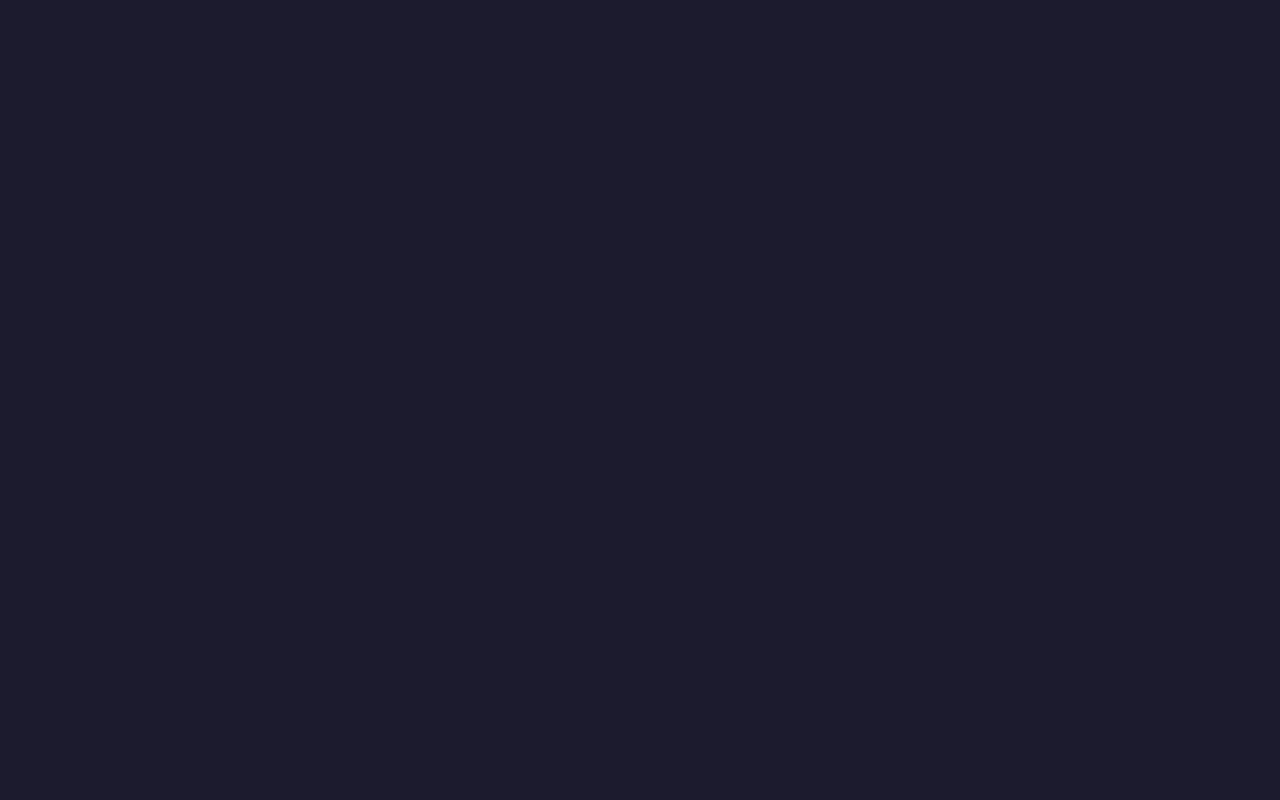
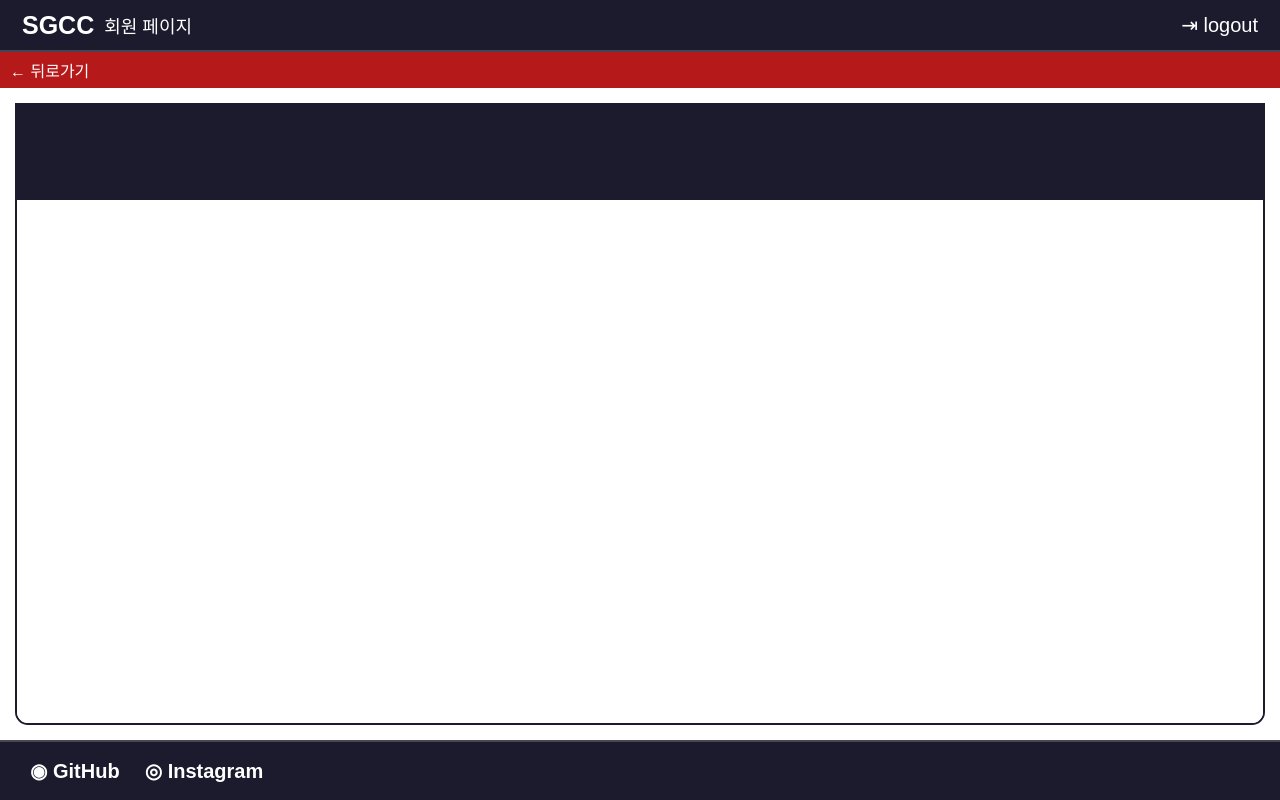
Before and after one commit to official-sgcc/sgcc-webpd, a React (Vite) app: page /project in a window 1280 px wide. Before the commit this address had no page. Built offline with nearby package versions, Linux system fonts and the light colour scheme.

Commit message:
웹사이트 페이지 추가

```diff
--- a/src/App.tsx
+++ b/src/App.tsx
@@ -7,6 +7,8 @@ import viteLogo from './assets/vite.svg'
 import LoginPage from './pages/LoginPage.jsx'
 import AdminPage from './pages/AdminPage/AdminPage.jsx'
 import MemberPage from './pages/MemberPage.tsx'
+import ProjectPage from "./pages/ProjectPage/ProjectPage.jsx";
+
 
 function App() {
   const [count, setCount] = useState(0)
@@ -22,6 +24,8 @@ function App() {
 
         {/* 로그인 페이지 */}
         <Route path="/login" element={<LoginPage />} />
+
+        <Route path="/project" element={<ProjectPage />} />
       </Routes>
     </BrowserRouter>
   )
--- a/src/pages/MemberPage.tsx
+++ b/src/pages/MemberPage.tsx
@@ -336,7 +336,7 @@ function App() {
                 type="button"
                 className="project-card"
                 key={index}
-                onClick={() => setSelectedProject(project)}
+                onClick={() => navigate("/project")}
               >
                 <div className="project-title">
                   {project.title}
--- /dev/null
+++ b/src/pages/ProjectPage/ProjectPage.css
@@ -0,0 +1,273 @@
+
+/* =========================
+   기본 설정
+========================= */
+
+* {
+  margin: 0;
+  padding: 0;
+  box-sizing: border-box;
+}
+
+html,
+body,
+#root {
+  width: 100%;
+  height: 100%;
+  min-height: 100%;
+}
+
+body {
+  font-family: Arial, "Noto Sans KR", sans-serif;
+  background: #1c1b2e;
+  color: #fff;
+}
+
+button {
+  font-family: inherit;
+  cursor: pointer;
+  border: none;
+}
+
+/* =========================
+   전체 페이지
+========================= */
+
+.project-page {
+  display: flex;
+  flex-direction: column;
+  width: 100%;
+  height: 100vh;
+  min-height: 0;
+  overflow: hidden;
+  background: #fff;
+}
+
+/* =========================
+   상단 헤더
+   MemberPage와 동일한 높이
+========================= */
+
+.project-header {
+  display: flex;
+  justify-content: space-between;
+  align-items: center;
+
+  width: 100%;
+  height: 52px;
+  min-height: 52px;
+  flex-shrink: 0;
+
+  padding: 0 22px;
+
+  background: #1c1b2e;
+  border-bottom: 2px solid #464555;
+}
+
+.project-header-title {
+  display: flex;
+  align-items: center;
+  gap: 10px;
+}
+
+.project-header-title strong {
+  font-size: 25px;
+  font-weight: 700;
+}
+
+.project-header-title span {
+  font-size: 18px;
+}
+
+.project-logout-button {
+  color: #fff;
+  background: transparent;
+  font-size: 20px;
+  transition: none;
+}
+
+/* =========================
+   빨간색 메뉴 바
+========================= */
+
+.project-navigation {
+  display: flex;
+  align-items: center;
+
+  width: 100%;
+  height: 36px;
+  min-height: 36px;
+  flex-shrink: 0;
+
+  padding: 0 10px;
+  background: #b61919;
+}
+
+.project-back-button {
+  padding: 4px 0;
+  color: #fff;
+  background: transparent;
+  font-size: 16px;
+  transition: none;
+}
+
+/* =========================
+   메인 콘텐츠 영역
+========================= */
+
+.project-main {
+  display: flex;
+  justify-content: center;
+
+  width: 100%;
+  flex: 1;
+  min-height: 0;
+
+  padding: 15px;
+  overflow: hidden;
+
+  background: #fff;
+}
+
+/* =========================
+   프로젝트 콘텐츠 창
+========================= */
+
+.project-content-window {
+  display: flex;
+  flex-direction: column;
+
+  width: 100%;
+  height: 100%;
+  min-height: 0;
+
+  overflow: hidden;
+
+  border: 2px solid #1c1b2e;
+  border-radius: 0 0 13px 13px;
+
+  background: #fff;
+}
+
+/* 상단 남색 영역 */
+
+.project-content-header {
+  width: 100%;
+  height: 95px;
+  min-height: 95px;
+  flex-shrink: 0;
+
+  background: #1c1b2e;
+}
+
+/* 하단 흰색 영역 */
+
+.project-content-body {
+  flex: 1;
+  min-height: 0;
+  width: 100%;
+
+  overflow-y: auto;
+
+  color: #1c1b2e;
+  background: #fff;
+}
+
+/* =========================
+   하단 SNS 영역
+   MemberPage와 동일한 높이
+========================= */
+
+.project-footer {
+  display: flex;
+  align-items: center;
+
+  width: 100%;
+  height: 60px;
+  min-height: 60px;
+  flex-shrink: 0;
+
+  padding-left: 30px;
+
+  background: #1c1b2e;
+  border-top: 2px solid #484757;
+}
+
+.project-social-links {
+  display: flex;
+  align-items: center;
+  gap: 25px;
+}
+
+.project-social-links a {
+  display: flex;
+  align-items: center;
+  gap: 7px;
+
+  color: #fff;
+  font-size: 20px;
+  font-weight: bold;
+  text-decoration: none;
+}
+
+.project-social-links a:hover {
+  color: #ffc16b;
+}
+
+/* =========================
+   태블릿 반응형
+========================= */
+
+@media (max-width: 900px) {
+  .project-main {
+    padding: 12px;
+  }
+
+  .project-content-header {
+    height: 95px;
+    min-height: 95px;
+  }
+}
+
+/* =========================
+   모바일 반응형
+========================= */
+
+@media (max-width: 600px) {
+  .project-header {
+    padding: 0 15px;
+  }
+
+  .project-header-title strong {
+    font-size: 21px;
+  }
+
+  .project-header-title span {
+    font-size: 15px;
+  }
+
+  .project-logout-button {
+    font-size: 15px;
+  }
+
+  .project-main {
+    padding: 10px;
+  }
+
+  .project-content-header {
+    height: 75px;
+    min-height: 75px;
+  }
+
+  .project-footer {
+    padding-left: 20px;
+  }
+
+  .project-social-links {
+    gap: 15px;
+  }
+
+  .project-social-links a {
+    font-size: 14px;
+  }
+}
--- /dev/null
+++ b/src/pages/ProjectPage/ProjectPage.jsx
@@ -0,0 +1,92 @@
+
+import React from "react";
+import { useNavigate } from "react-router-dom";
+import "./ProjectPage.css";
+
+function ProjectPage() {
+  const navigate = useNavigate();
+
+  // 뒤로가기
+  const handleBack = () => {
+    navigate(-1);
+  };
+
+  // 로그아웃
+  const handleLogout = () => {
+    localStorage.removeItem("token");
+    navigate("/login", { replace: true });
+  };
+
+  return (
+    <div className="project-page">
+
+      {/* 상단 헤더 */}
+      <header className="project-header">
+        <div className="project-header-title">
+          <strong>SGCC</strong>
+          <span>회원 페이지</span>
+        </div>
+
+        <button
+          type="button"
+          className="project-logout-button"
+          onClick={handleLogout}
+        >
+          ⇥ logout
+        </button>
+      </header>
+
+      {/* 뒤로가기 메뉴 */}
+      <nav className="project-navigation">
+        <button
+          type="button"
+          className="project-back-button"
+          onClick={handleBack}
+        >
+          ← 뒤로가기
+        </button>
+      </nav>
+
+      {/* 프로젝트 콘텐츠 영역 */}
+      <main className="project-main">
+
+        <section className="project-content-window">
+
+          {/* 상단 남색 영역 */}
+          <div className="project-content-header">
+          </div>
+
+          {/* 프로젝트 상세 내용 영역 */}
+          <div className="project-content-body">
+          </div>
+
+        </section>
+
+      </main>
+
+      {/* 하단 SNS 영역 */}
+      <footer className="project-footer">
+        <div className="project-social-links">
+          <a
+            href="https://github.com"
+            target="_blank"
+            rel="noreferrer"
+          >
+            ◉ GitHub
+          </a>
+
+          <a
+            href="https://www.instagram.com"
+            target="_blank"
+            rel="noreferrer"
+          >
+            ◎ Instagram
+          </a>
+        </div>
+      </footer>
+
+    </div>
+  );
+}
+
+export default ProjectPage;
```
